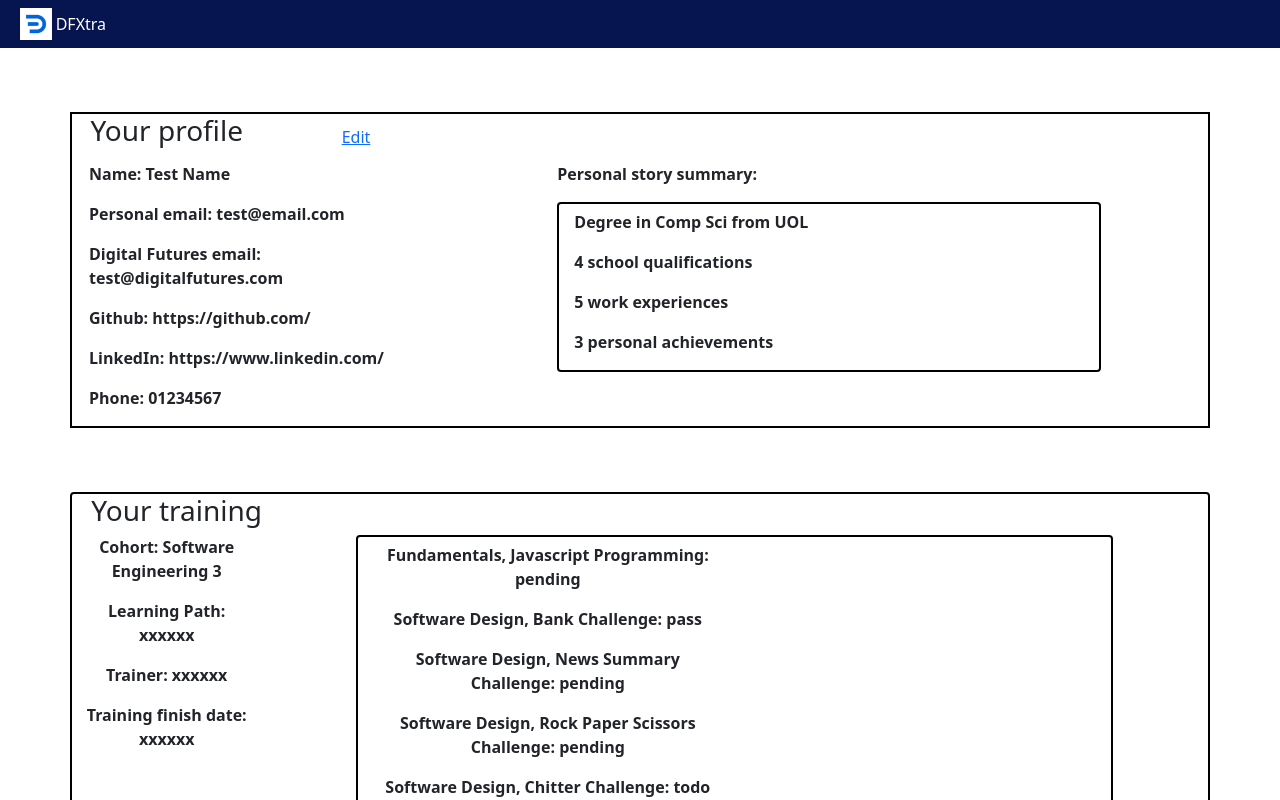
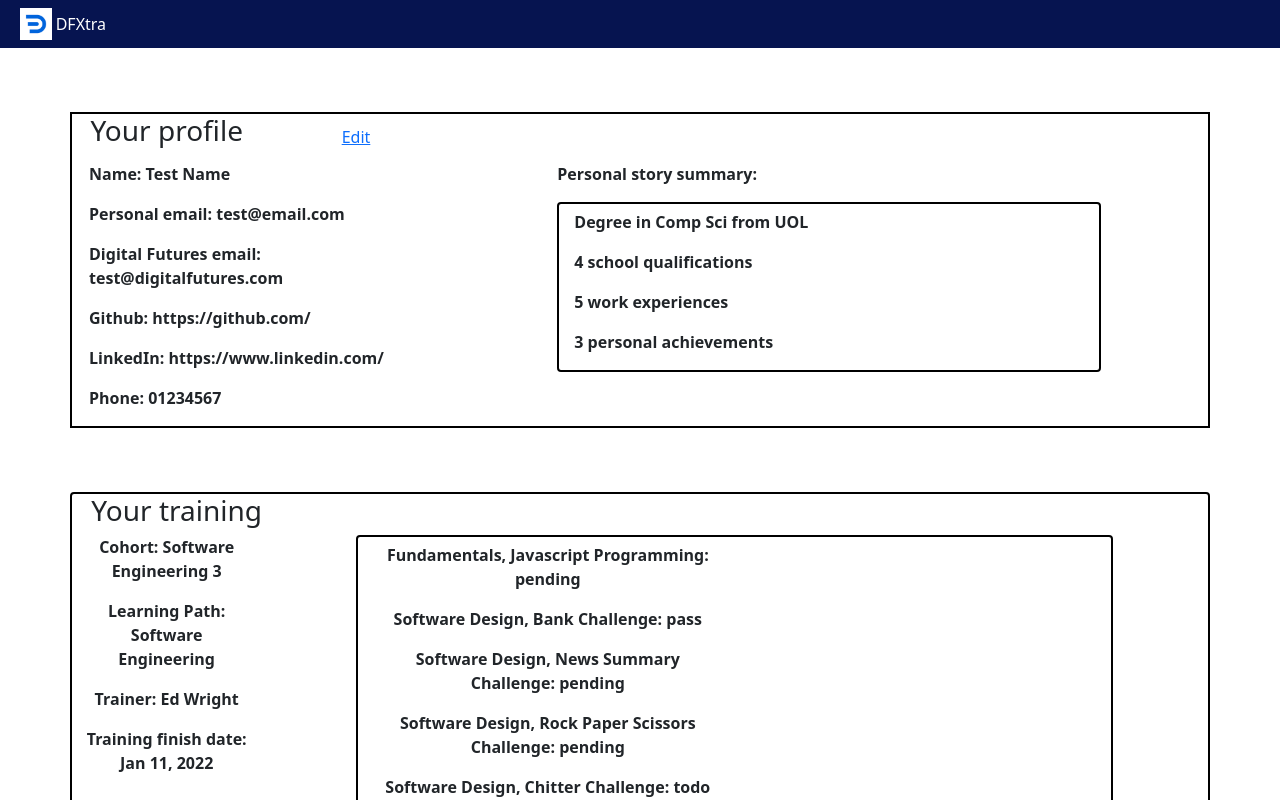
Before and after one commit to dfGroup2/team-engineering-frontend, a React (Create React App) app: page / in a window 1280 px wide. Shown: the top 800 px of the page. Built offline with nearby package versions, Linux system fonts and the light colour scheme; no server answers.

Commit message:
added code to pass the failing tests

```diff
--- a/src/Components/GradProfileComponents/TrainingSection.jsx
+++ b/src/Components/GradProfileComponents/TrainingSection.jsx
@@ -13,10 +13,10 @@ const TrainingSection = ({ graduateTrainingData }) => {
             <h3 className="col-2">Your training</h3>
             <div className="row">
                 <div className="col-2">
-                    <p>Cohort: {graduateTraining.cohort}</p>
-                    <p>Learning Path: xxxxxx</p>
-                    <p>Trainer: xxxxxx</p>
-                    <p>Training finish date: xxxxxx</p>
+                    <p>Cohort: {cohort}</p>
+                    <p>Learning Path: {learningPath}</p>
+                    <p>Trainer: {trainer}</p>
+                    <p>Training finish date: {finishedDate}</p>
                 </div>
                 <p className="col-1"></p>
                 <div className="col-8">
```
Also changed, not shown: 1 other file (tests, documents, lock files or other folders).
